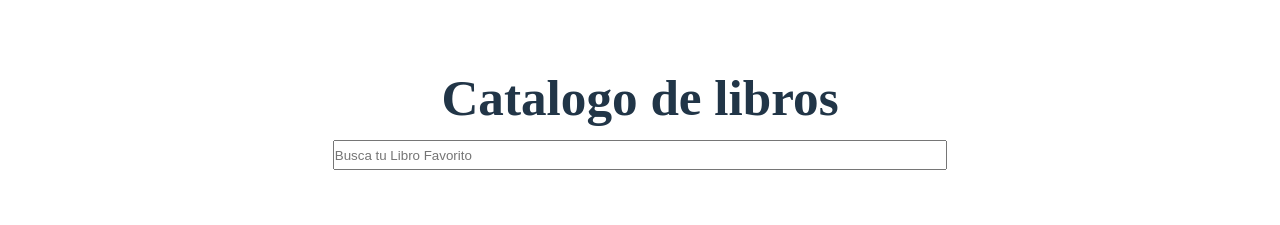
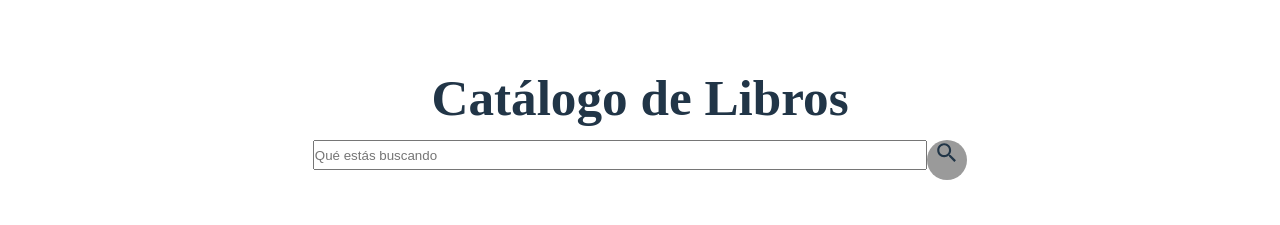
Before and after one commit to No-Country/c16-49-n-java, a React (Vite) app in the folder frontend/: page /Libros in a window 1280 px wide. Shown: the part 212-437 px from the top of the page. Built offline with nearby package versions, Linux system fonts and the light colour scheme; no server answers.

Commit message:
personalizando buscador

```diff
--- a/frontend/src/componentes/Buscar.jsx
+++ b/frontend/src/componentes/Buscar.jsx
@@ -5,7 +5,7 @@ function Buscar(){
         <>
         <input type="text"
             className="form-control"
-            onChange={(e) => Filter(e)} placeholder='Busca tu Libro Favorito'
+            onChange={(e) => Filter(e)} placeholder='Qué estás buscando'
             // value={searchValue}
             >
             </input>
--- a/frontend/src/componentes/Catalogo.jsx
+++ b/frontend/src/componentes/Catalogo.jsx
@@ -3,20 +3,26 @@ import TarjetaLibro from './TarjetaLibro';
 import '../estilos/catalogo.css';
 import BotonArriba from "./BotonArriba";
 import Buscar from "./Buscar";
+import SearchSharpIcon from '@mui/icons-material/SearchSharp';
+
 function Catalogo() {
     return (
         <>
 
             <div className="contenedorCatalogo">
                 <div className="contenedorBusqueda">
-                    <h1>Catalogo de libros</h1>
-                    <div className="inputBuscar"><Buscar /></div>
+                    <h1>Catálogo de Libros</h1>
+                    <div className="inputBuscar">
+                        <Buscar />
+                        <div className="contenedorLupa"><SearchSharpIcon /></div>
+
+                    </div>
                 </div>
-                <div className="contenedorCategorias">Filtros de categorias</div>
+                <div className="contenedorCategorias">Filtros de categorías</div>
                 <div className="contenedorTarjetas"><TarjetaLibro /></div>
             </div>
 
-<BotonArriba />
+            <BotonArriba />
         </>
 
     )
--- a/frontend/src/componentes/NavBar.jsx
+++ b/frontend/src/componentes/NavBar.jsx
@@ -30,7 +30,7 @@ const pages = [
     // }
 ];
 
-const settings = ['Inicia Sesion', 'Registrate'];
+const settings = ['Inicia Sesión', 'Registrate'];
 
 
 function NavBar() {
--- a/frontend/src/componentes/TarjetaLibro.jsx
+++ b/frontend/src/componentes/TarjetaLibro.jsx
@@ -49,7 +49,7 @@ export default function TarjetaLibro() {
                 </CardContent>
                 <CardActions sx={{ height: 48, justifyContent:'center'}}>
                   <Boton className="info" titulo="Ver más" mensaje="Registrate para ver mas informacion"></Boton>
-                  <Boton className="accion" titulo="Lo quiero" mensaje="Inicia Sesion o Registrate para pedir intercambio"></Boton>
+                  {/* <Boton className="accion" titulo="Lo quiero" mensaje="Inicia Sesion o Registrate para pedir intercambio"></Boton> */}
                   {/* agregarle acciones a los botones para llamar a funciones
                   <Boton className="info" titulo="Ver más" mensaje="Producto agregado al carrito" onClick={handleVerDetalle}></Boton>
                   <Boton className="accion" titulo="Lo quiero" mensaje="Producto agregado al carrito" onClick={handleRegistrarse}></Boton> */}
--- a/frontend/src/estilos/catalogo.css
+++ b/frontend/src/estilos/catalogo.css
@@ -1,4 +1,4 @@
-.contenedorCatalogo{
+.contenedorCatalogo {
     display: flex;
     flex-direction: column;
     justify-content: center;
@@ -8,7 +8,8 @@
     margin-top: 90px;
     margin-bottom: 70px;
 }
-.contenedorBusqueda{
+
+.contenedorBusqueda {
     width: 100vw;
     height: 130px;
     display: flex;
@@ -17,7 +18,8 @@
     align-items: center;
     margin: 20px 0;
 }
-.contenedorCategorias{
+
+.contenedorCategorias {
     width: 100%;
     height: auto;
     display: flex;
@@ -30,7 +32,8 @@
     text-align: center;
     margin: 20px 0;
 }
-.contenedorTarjetas{
+
+.contenedorTarjetas {
     width: 90%;
     margin-left: 5%;
     height: auto;
@@ -42,7 +45,8 @@
     column-gap: 5%;
     row-gap: 35px;
 }
-.inputBuscar{
+
+.inputBuscar {
     width: 60%;
     height: 30px;
     display: flex;
@@ -50,3 +54,20 @@
     justify-content: center;
     text-align: center;
 }
+
+.contenedorLupa {
+    width: 40px;
+    height: 40px;
+    border-radius: 50%;
+    background-color: rgba(128, 128, 128, 0.794);
+    border: none;
+    /* padding: 0; */
+}
+
+.contenedorLupa:focus {
+    outline: none;
+}
+
+.contenedorLupa:hover {
+    background-color: #facc4f;
+}
```
